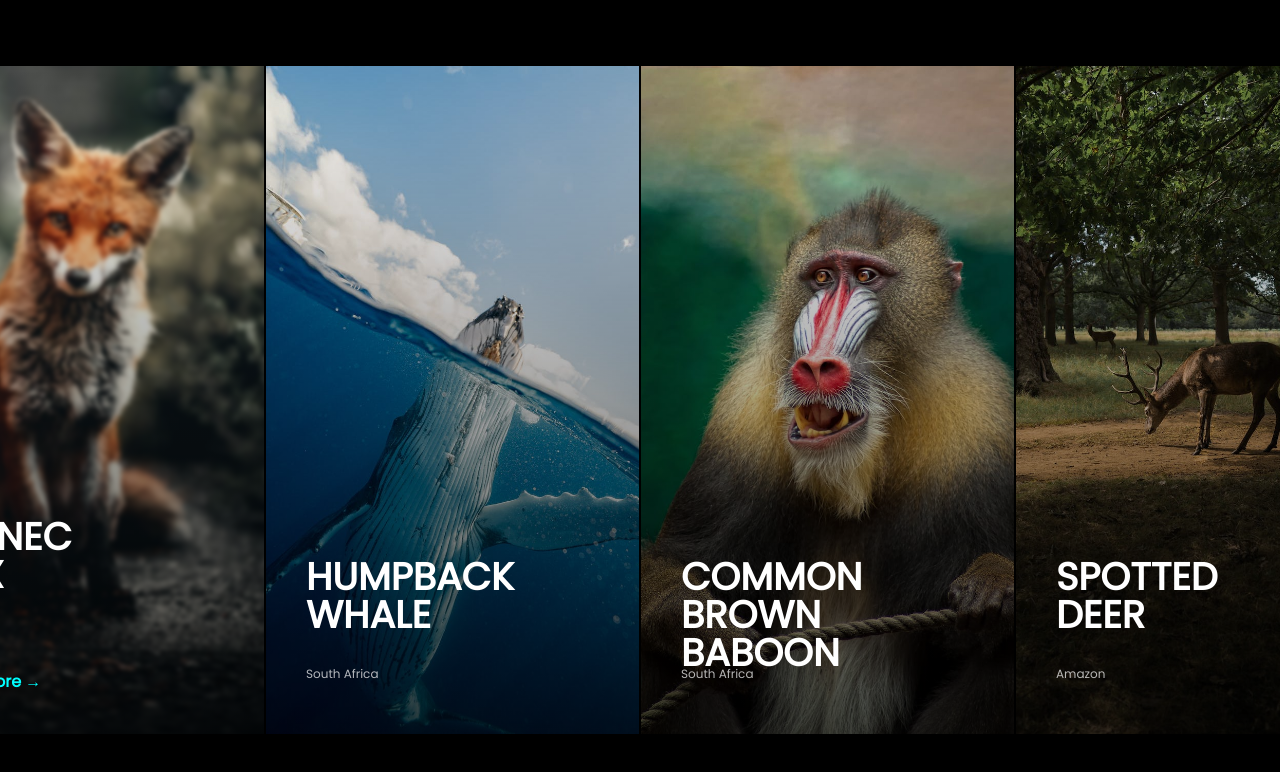
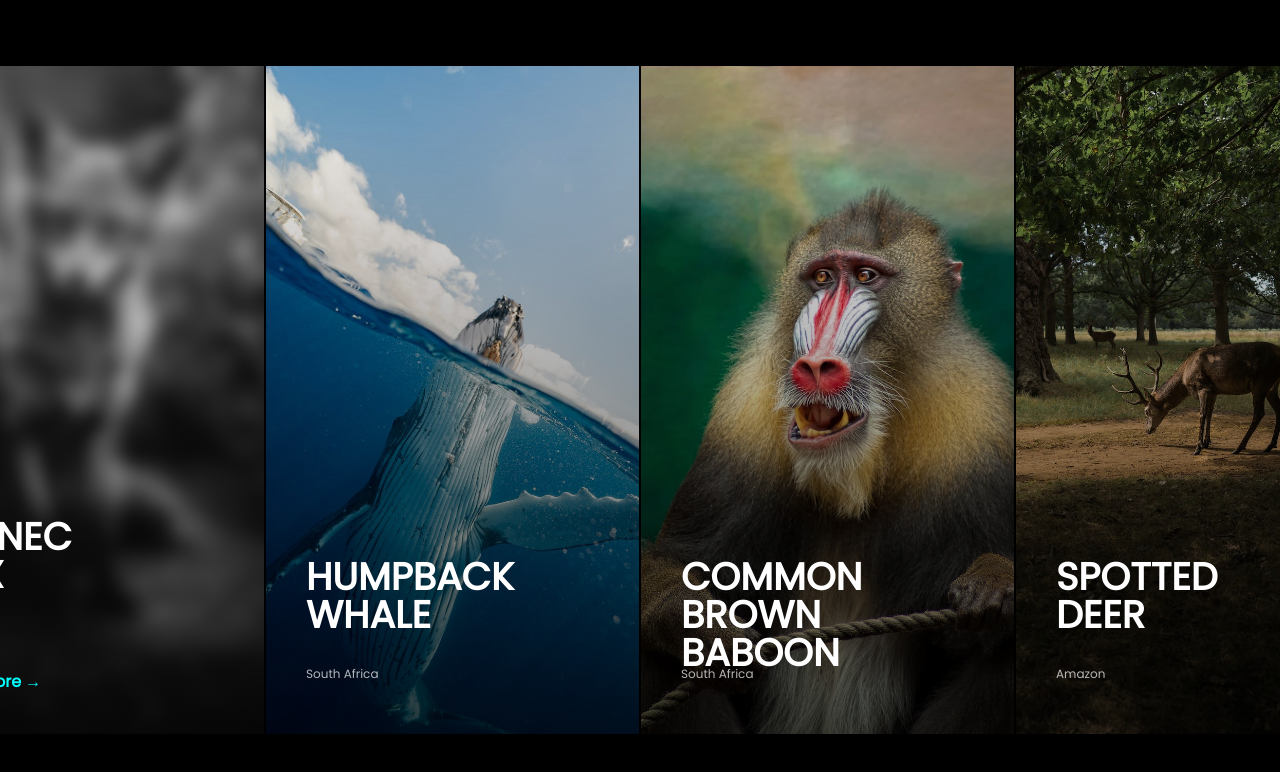
Before and after one commit to nguwenezapchristian/Interactive-Photo_Gallery, a plain HTML site: page index.html in a window 1280 px wide. In both pictures the pointer is over the element 77 px from the left and 400 px from the top of the page. Shown: the top 772 px of the page. Drawn offline with Linux system fonts and the light colour scheme.

Commit message:
made the image B&W on hover

```diff
--- a/styles.css
+++ b/styles.css
@@ -47,8 +47,8 @@ body {
 
 .gallery-item:hover::before {
     transform: scale(1.1);
-    filter: blur(2px);
-    box-shadow: 0px 4px 4px 0px #00000040;
+    filter: grayscale(100%) blur(8px);
+    box-shadow: 0px 4px 4px 0px rgba(0, 0, 0, 0.5)
 }
 
 .gallery-item::after {
```
